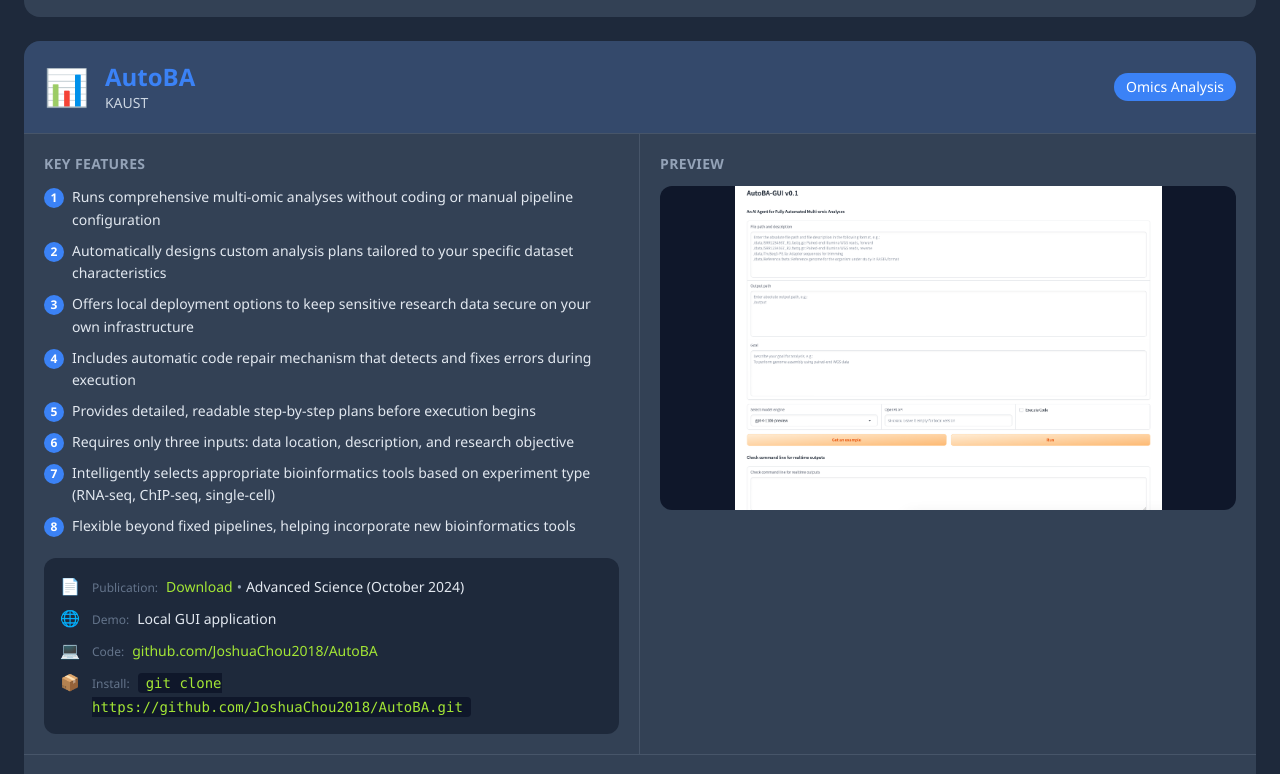
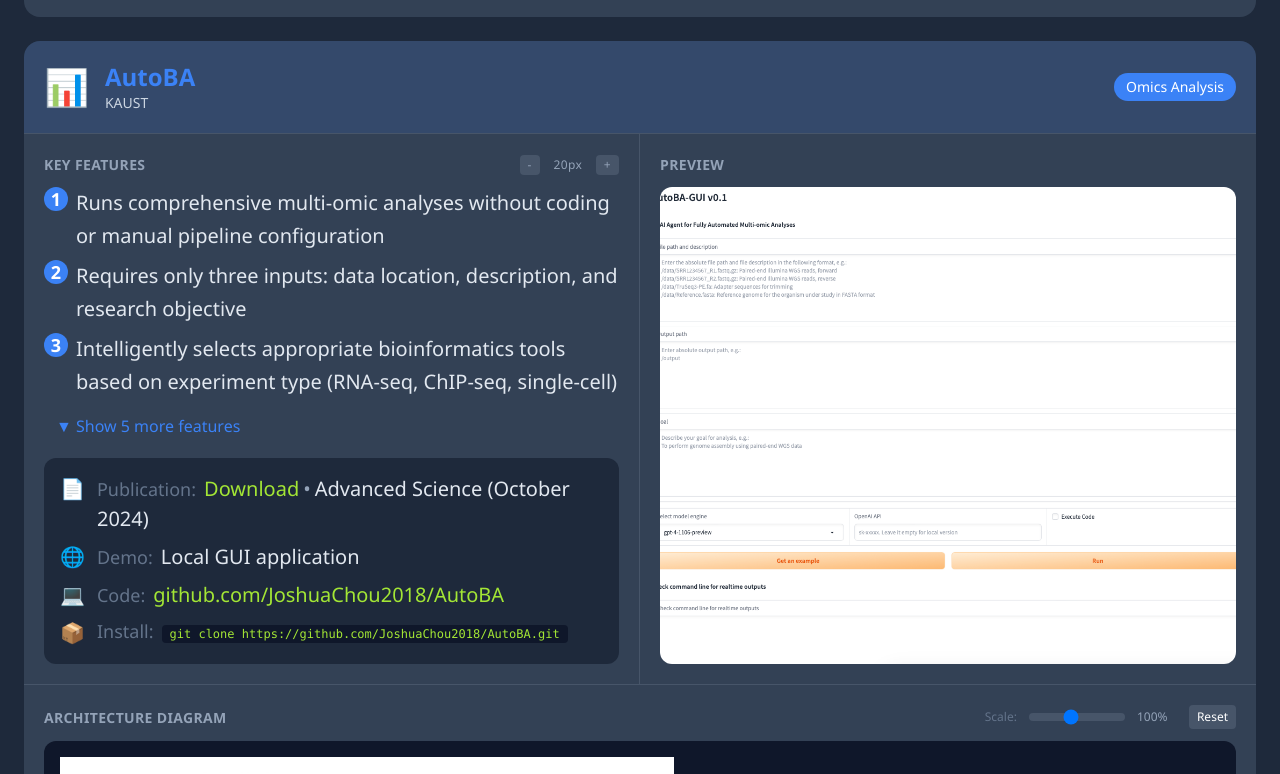
Before and after one commit to anondo1969/ai-agents-healthcare, a React (Create React App) app: page / in a window 1280 px wide. Shown: the part 380-1154 px from the top of the page. Built offline with nearby package versions, Linux system fonts and the light colour scheme.

Commit message:
improve UI

```diff
--- a/src/AgentLandscape.jsx
+++ b/src/AgentLandscape.jsx
@@ -58,12 +58,12 @@
     institution: 'KAUST', date: '2024-10', monthIndex: 0, color: '#3B82F6',
     features: [
   'Runs comprehensive multi-omic analyses without coding or manual pipeline configuration',
+  'Requires only three inputs: data location, description, and research objective',
+  'Intelligently selects appropriate bioinformatics tools based on experiment type (RNA-seq, ChIP-seq, single-cell)',
   'Automatically designs custom analysis plans tailored to your specific dataset characteristics',
   'Offers local deployment options to keep sensitive research data secure on your own infrastructure',
   'Includes automatic code repair mechanism that detects and fixes errors during execution',
   'Provides detailed, readable step-by-step plans before execution begins',
-  'Requires only three inputs: data location, description, and research objective',
-  'Intelligently selects appropriate bioinformatics tools based on experiment type (RNA-seq, ChIP-seq, single-cell)',
   'Flexible beyond fixed pipelines, helping incorporate new bioinformatics tools'
 ],
     publication: 'Advanced Science (October 2024)',
@@ -77,9 +77,9 @@
     institution: 'MIT Media Lab', date: '2024-11', monthIndex: 1, color: '#8B5CF6',
     features:[
   'Automatically assesses medical case complexity and assigns appropriate AI collaboration level',
+  'Handles multi-modal medical data (text, pathology images, X-rays, videos)',
   'Mirrors real clinical workflows with specialist recruitment based on case requirements',
   'Enables multi-turn discussions and consensus-building among AI specialists',
-  'Handles multi-modal medical data (text, pathology images, X-rays, videos)',
   'Uses moderator agent to triage queries and resolve specialist disagreements',
   'Balances accuracy with computational efficiency (peak accuracy with just 3 agents)',
   'Recruits domain-specific specialists (neurologists, radiologists, oncologists) as needed',
@@ -95,14 +95,14 @@
     id: 3, name: 'BioChatter', slug: 'biochatter', category: 'General-purpose',
     institution: 'EMBL-EBI / Heidelberg', date: '2025-01', monthIndex: 3, color: '#10B981',
     features: [
+  'Integrates AI with structured knowledge graphs and biomedical databases for evidence-grounded answers',
+  'Customizable to specific research domains through simple configuration files without deep programming skills',
+  'Connects to live web APIs for querying external tools and services',
   'Fully open-source platform ensuring transparency and reproducibility in research',
-  'Customizable to specific research domains through simple configuration files without deep programming skills',
-  'Integrates AI with structured knowledge graphs and biomedical databases for evidence-grounded answers',
   'Flexible deployment from cloud-based to fully local setups for data security',
   'Automates repetitive tasks like literature extraction, database queries, and data harmonization',
   'Modular design usable across many biomedical research scenarios',
-  'Allows switching between different AI model providers without code changes',
-  'Connects to live web APIs for querying external tools and services'
+  'Allows switching between different AI model providers without code changes'
 ],
     publication: 'Nature Biotechnology (January 2025)',
     publicationLink: 'https://doi.org/10.1038/s41587-024-02534-3',
@@ -115,12 +115,12 @@
     institution: 'Cedars-Sinai', date: '2025-02', monthIndex: 4, color: '#F59E0B',
     features: [
   'Grounds AI answers in biomedical knowledge graphs to reduce hallucinations',
+  'Adaptable to various research domains (Alzheimer\'s, drug discovery, etc.)',
+  'Queries structured knowledge graphs containing gene-disease-drug relationships in real time',
   'Shows transparent step-by-step reasoning that researchers can verify',
-  'Queries structured knowledge graphs containing gene-disease-drug relationships in real time',
   'Handles complex multi-step research questions through dynamic reasoning',
   'Converts strategies into executable Python code for inspection',
   'Automatically debugs and repairs code when execution fails',
-  'Adaptable to various research domains (Alzheimer\'s, drug discovery, etc.)',
   'Available as open-source installable package'
 ],
     publication: 'Bioinformatics (February 2025)',
@@ -135,11 +135,11 @@
     features: [
   'Provides personalized treatment recommendations considering patient-specific factors (age, comorbidities, medications)',
   'Accesses real-time FDA-approved drug information including newly approved drugs',
+  'Analyzes drugs at molecular, pharmacokinetic, and clinical levels',
   'Evaluates drug-drug interactions, contraindications, and safety profiles',
   'Generates transparent step-by-step reasoning traces for verification',
   'Integrates 211 specialized biomedical tools for comprehensive analysis',
   'Handles complex clinical scenarios (pediatric, geriatric, pregnant patients)',
-  'Analyzes drugs at molecular, pharmacokinetic, and clinical levels',
   'Pulls evidence from multiple biomedical sources with iterative refinement'
 ],
     publication: 'arXiv (March 2025)',
@@ -153,13 +153,13 @@
     institution: 'Stanford', date: '2025-03', monthIndex: 5, color: '#EC4899',
     features: [
   'Helps design and prioritize CRISPR genetic perturbation experiments to achieve target phenotypes',
+  'Includes built-in "critic" to check and challenge predictions',
+  'Provides transparent explanations for recommendations, citing relevant literature and pathways',
   'Uses built-in biological knowledge to guide experiments from the first round without requiring training data',
-  'Provides transparent explanations for recommendations, citing relevant literature and pathways',
   'Searches scientific literature and biological databases to find genes sharing properties with successful hits',
   'Learns and adapts strategy based on experimental results across rounds',
   'Designs experiments testing gene combinations, addressing vast combinatorial search spaces',
-  'Requires no machine learning expertise or model training',
-  'Includes built-in "critic" to check and challenge predictions'
+  'Requires no machine learning expertise or model training'
 ],
     publication: 'ICLR 2025',
     publicationLink: 'https://arxiv.org/abs/2405.17631',
@@ -173,10 +173,10 @@
     features: [
   'Covers full spatial biology workflow from experimental design to hypothesis generation',
   'Works with multiple data types (gene expression, tissue images, cell interactions)',
+  'Automates cell/tissue segmentation, clustering, and annotation',
   'Connects to external databases (PanglaoDB, CellMarker2) to enhance analysis',
   'Accessible without programming expertise through automatic tool selection',
   'Offers fully autonomous or interactive co-pilot modes',
-  'Automates cell/tissue segmentation, clustering, and annotation',
   'Maps cell-cell communication networks through ligand-receptor interactions',
   'Generates novel biological hypotheses with comprehensive scientific reports'
 ],
@@ -191,12 +191,12 @@
     institution: 'Northwestern Polytechnical', date: '2025-05', monthIndex: 7, color: '#3B82F6',
     features: [
   'Automates complete single-cell RNA-seq analysis pipeline from preprocessing to biological discovery',
+  'Handles batch correction, cell type annotation, and trajectory inference',
+  'Works across diverse human tissue types (blood, heart, lung, pancreas, etc.)',
   'Uses collaborative AI agents (Planner, Executor, Evaluator) working together on different analysis aspects',
   'Accepts natural language task descriptions enabling zero-code operation',
   'Automatically selects optimal tools and parameters for specific datasets',
   'Includes self-evaluation and iterative optimization for high-quality outputs',
-  'Handles batch correction, cell type annotation, and trajectory inference',
-  'Works across diverse human tissue types (blood, heart, lung, pancreas, etc.)',
   'Eliminates manual trial-and-error method selection'
 ],
     publication: 'arXiv (2024)',
@@ -211,10 +211,10 @@
     features: [
   'General-purpose virtual scientist handling diverse biomedical tasks from literature search to data processing',
   'Integrates 150+ tools, 105 software packages, and 59 databases into a unified environment',
+  'Achieves expert-level accuracy on wet-lab protocol design (validated in molecular cloning experiments)',
   'Automatically selects and applies appropriate tools for each research question',
   'Breaks down complex questions into logical multi-step workflows with flexible code execution',
   'Generates human-readable reports explaining findings',
-  'Achieves expert-level accuracy on wet-lab protocol design (validated in molecular cloning experiments)',
   'Analyzes messy multi-modal datasets (wearables, single-cell sequencing) to generate testable hypotheses',
   'Allows scientists to focus on discovery rather than technical implementation'
 ],
@@ -229,11 +229,11 @@
     institution: 'NIH / NCBI', date: '2025-07', monthIndex: 9, color: '#EC4899',
     features: [
   'Interprets gene sets by generating readable descriptions of shared biological functions',
-  'Self-verifies answers by querying 18 expert-curated databases (Gene Ontology, KEGG, Reactome, PubMed)',
+  'Works across multiple species (human, mouse)',
+  'Standardizes gene nomenclature to avoid synonym confusion',
+  'Self-verifies answers by querying 18 expert-curated databases (Gene Ontology, KEGG, Reactome, PubMed...)',
   'Provides verification reports showing database support for each claim',
-  'Works across multiple species (human, mouse)',
   'Discovers novel biological insights more detailed than standard AI approaches',
-  'Standardizes gene nomenclature to avoid synonym confusion',
   'Iteratively refines conclusions based on real database evidence',
   'Identifies functions for gene sets poorly described in existing databases'
 ],
@@ -263,6 +263,8 @@
   const [isDragging, setIsDragging] = useState(false);
   const [dragStart, setDragStart] = useState({ x: 0, y: 0 });
   const [scrollStart, setScrollStart] = useState({ x: 0, y: 0 });
+  const [featuresExpanded, setFeaturesExpanded] = useState(false);
+  const [featureFontSize, setFeatureFontSize] = useState(20);
 
   const getCategoryIcon = (cat) => categories.find(c => c.name === cat)?.icon || '🔬';
 
@@ -300,6 +302,11 @@
   const handleMouseLeave = (e) => {
     setIsDragging(false);
     e.currentTarget.style.cursor = 'grab';
+  };
+
+  const handleAgentSelect = (agent) => {
+    setSelectedAgent(agent);
+    setFeaturesExpanded(false);
   };
 
   const topRow = agents.filter((_, i) => i % 2 === 0);
@@ -355,7 +362,7 @@
                     {agent && (
                       <>
                         <button
-                          onClick={() => setSelectedAgent(agent)}
+                          onClick={() => handleAgentSelect(agent)}
                           className={`px-3 py-2 rounded-lg text-sm font-semibold transition-all ${
                             selectedAgent.id === agent.id ? 'ring-2 ring-white ring-offset-2 ring-offset-slate-700' : ''
                           } ${highlighted ? 'hover:scale-105' : ''}`}
@@ -407,7 +414,7 @@
                           style={{backgroundColor: agent.color, opacity: highlighted ? 1 : 0.25}}
                         ></div>
                         <button
-                          onClick={() => setSelectedAgent(agent)}
+                          onClick={() => handleAgentSelect(agent)}
                           className={`px-3 py-2 rounded-lg text-sm font-semibold transition-all ${
                             selectedAgent.id === agent.id ? 'ring-2 ring-white ring-offset-2 ring-offset-slate-700' : ''
                           } ${highlighted ? 'hover:scale-105' : ''}`}
@@ -443,47 +450,65 @@
 
           <div className="grid md:grid-cols-2">
             <div className="p-5 border-r border-slate-600">
-              <h3 className="text-sm font-bold mb-3 text-slate-400 uppercase tracking-wide">Key Features</h3>
-              <ul className="space-y-2 mb-5">
-                {selectedAgent.features.map((feature, i) => (
+              <h3 className="font-bold mb-3 text-slate-400 uppercase tracking-wide flex items-center justify-between" style={{fontSize: `${Math.max(12, featureFontSize * 0.7)}px`}}>
+                <span>Key Features</span>
+                <div className="flex items-center gap-2 font-normal normal-case">
+                  <button onClick={() => setFeatureFontSize(Math.max(12, featureFontSize - 2))} className="px-2 py-0.5 bg-slate-600 hover:bg-slate-500 rounded text-xs">-</button>
+                  <span className="text-xs w-10 text-center">{featureFontSize}px</span>
+                  <button onClick={() => setFeatureFontSize(Math.min(50, featureFontSize + 2))} className="px-2 py-0.5 bg-slate-600 hover:bg-slate-500 rounded text-xs">+</button>
+                </div>
+              </h3>
+              <ul className="space-y-2 mb-3">
+                {(featuresExpanded ? selectedAgent.features : selectedAgent.features.slice(0, 3)).map((feature, i) => (
                   <li key={i} className="flex items-start gap-2">
-                    <span className="flex-shrink-0 w-5 h-5 rounded-full flex items-center justify-center text-xs font-bold mt-0.5" style={{backgroundColor: selectedAgent.color}}>
+                    <span className="flex-shrink-0 rounded-full flex items-center justify-center font-bold" style={{backgroundColor: selectedAgent.color, width: `${featureFontSize * 1.2}px`, height: `${featureFontSize * 1.2}px`, fontSize: `${featureFontSize * 0.9}px`}}>
                       {i + 1}
                     </span>
-                    <span className="text-slate-200 text-sm leading-relaxed">{feature}</span>
+                    <span className="text-slate-200 leading-relaxed" style={{fontSize: `${featureFontSize}px`}}>{feature}</span>
                   </li>
                 ))}
               </ul>
+              {selectedAgent.features.length > 3 && (
+                <button
+                  onClick={() => setFeaturesExpanded(!featuresExpanded)}
+                  className="mb-4 px-3 py-1 rounded-lg hover:bg-slate-600 transition-colors"
+                  style={{color: selectedAgent.color, fontSize: `${featureFontSize * 0.8}px`}}
+                >
+                  {featuresExpanded ? '▲ Show less' : `▼ Show ${selectedAgent.features.length - 3} more features`}
+                </button>
+              )}
 
               <div className="bg-slate-800 rounded-xl p-4 space-y-2">
                 <div className="flex items-start gap-3">
-                  <span className="text-base">📄</span>
+                  <span style={{fontSize: `${featureFontSize}px`}}>📄</span>
                   <div className="flex-1">
-                    <span className="text-xs text-slate-500">Publication:</span>
+                    <span className="text-slate-500" style={{fontSize: `${featureFontSize * 0.9}px`}}>Publication:</span>
                     <a
                       href={selectedAgent.publicationLink}
                       target="_blank"
                       rel="noopener noreferrer"
-                      className="text-sm text-lime-400 ml-2 hover:underline"
+                      className="text-lime-400 ml-2 hover:underline"
+                      style={{fontSize: `${featureFontSize}px`}}
                     >
                       Download
                     </a>
-                    <span className="text-sm text-slate-400 mx-1">•</span>
-                    <span className="text-sm text-slate-200">{selectedAgent.publication}</span>
+                    <span className="text-slate-400 mx-1" style={{fontSize: `${featureFontSize}px`}}>•</span>
+                    <span className="text-slate-200" style={{fontSize: `${featureFontSize}px`}}>{selectedAgent.publication}</span>
                   </div>
                 </div>
                 <div className="flex items-start gap-3">
-                  <span className="text-base">🌐</span>
+                  <span style={{fontSize: `${featureFontSize}px`}}>🌐</span>
                   <div className="flex-1">
-                    <span className="text-xs text-slate-500">Demo:</span>
+                    <span className="text-slate-500" style={{fontSize: `${featureFontSize * 0.9}px`}}>Demo:</span>
                     {selectedAgent.demo === 'NA' || selectedAgent.demo === 'NA (Soon)' || selectedAgent.demo === 'Local GUI application' ? (
-                      <span className="text-sm text-slate-200 ml-2">{selectedAgent.demo}</span>
+                      <span className="text-slate-200 ml-2" style={{fontSize: `${featureFontSize}px`}}>{selectedAgent.demo}</span>
                     ) : (
                       <a
                         href={selectedAgent.demo.startsWith('http') ? selectedAgent.demo : `https://${selectedAgent.demo}`}
                         target="_blank"
                         rel="noopener noreferrer"
-                        className="text-sm text-lime-400 ml-2 hover:underline"
+                        className="text-lime-400 ml-2 hover:underline"
+                        style={{fontSize: `${featureFontSize}px`}}
                       >
                         {selectedAgent.demo}
                       </a>
@@ -491,17 +516,18 @@
                   </div>
                 </div>
                 <div className="flex items-start gap-3">
-                  <span className="text-base">💻</span>
+                  <span style={{fontSize: `${featureFontSize}px`}}>💻</span>
                   <div className="flex-1">
-                    <span className="text-xs text-slate-500">Code:</span>
+                    <span className="text-slate-500" style={{fontSize: `${featureFontSize * 0.9}px`}}>Code:</span>
                     {selectedAgent.github === 'NA' ? (
-                      <span className="text-sm text-slate-200 ml-2">{selectedAgent.github}</span>
+                      <span className="text-slate-200 ml-2" style={{fontSize: `${featureFontSize}px`}}>{selectedAgent.github}</span>
                     ) : (
                       <a
                         href={`https://${selectedAgent.github}`}
                         target="_blank"
                         rel="noopener noreferrer"
-                        className="text-sm text-lime-400 ml-2 hover:underline"
+                        className="text-lime-400 ml-2 hover:underline"
+                        style={{fontSize: `${featureFontSize}px`}}
                       >
                         {selectedAgent.github}
                       </a>
@@ -509,18 +535,17 @@
                   </div>
                 </div>
                 <div className="flex items-start gap-3">
-                  <span className="text-base">📦</span>
+                  <span style={{fontSize: `${featureFontSize}px`}}>📦</span>
                   <div className="flex-1">
-                    <span className="text-xs text-slate-500">Install:</span>
-                    <code className="text-sm text-lime-400 ml-2 bg-slate-900 px-2 py-0.5 rounded">{selectedAgent.pip}</code>
+                    <span className="text-slate-500" style={{fontSize: `${featureFontSize * 0.9}px`}}>Install:</span>
+                    <code className="text-lime-400 ml-2 bg-slate-900 px-2 py-0.5 rounded" style={{fontSize: `${featureFontSize * 0.6}px`}}>{selectedAgent.pip}</code>
                   </div>
                 </div>
               </div>
-            </div>
-
-            <div className="p-5">
-              <h3 className="text-sm font-bold mb-3 text-slate-400 uppercase tracking-wide">Preview</h3>
-              <div className="bg-slate-900 rounded-xl aspect-video overflow-hidden">
+              </div>
+            <div className="p-5 flex flex-col">
+              <h3 className="font-bold mb-3 text-slate-400 uppercase tracking-wide" style={{fontSize: `${Math.max(12, featureFontSize * 0.7)}px`}}>Preview</h3>
+              <div className="bg-slate-900 rounded-xl overflow-hidden flex-1 min-h-[300px]">
                 {videos[selectedAgent.slug].type === 'mp4' ? (
                   <video
                     key={selectedAgent.slug}
@@ -529,13 +554,13 @@
                     loop
                     muted
                     playsInline
-                    className="w-full h-full object-contain"
+                    className="w-full h-full object-cover"
                   />
                 ) : (
                   <img
                     src={videos[selectedAgent.slug].src}
                     alt={`${selectedAgent.name} demo`}
-                    className="w-full h-full object-contain"
+                    className="w-full h-full object-cover"
                   />
                 )}
               </div>
@@ -544,7 +569,7 @@
 
           <div className="p-5 border-t border-slate-600">
             <div className="flex items-center justify-between mb-3">
-              <h3 className="text-sm font-bold text-slate-400 uppercase tracking-wide">Architecture Diagram</h3>
+              <h3 className="font-bold text-slate-400 uppercase tracking-wide" style={{fontSize: `${Math.max(12, featureFontSize * 0.7)}px`}}>Architecture Diagram</h3>
               <div className="flex items-center gap-3">
                 <span className="text-xs text-slate-500">Scale:</span>
                 <input
```
